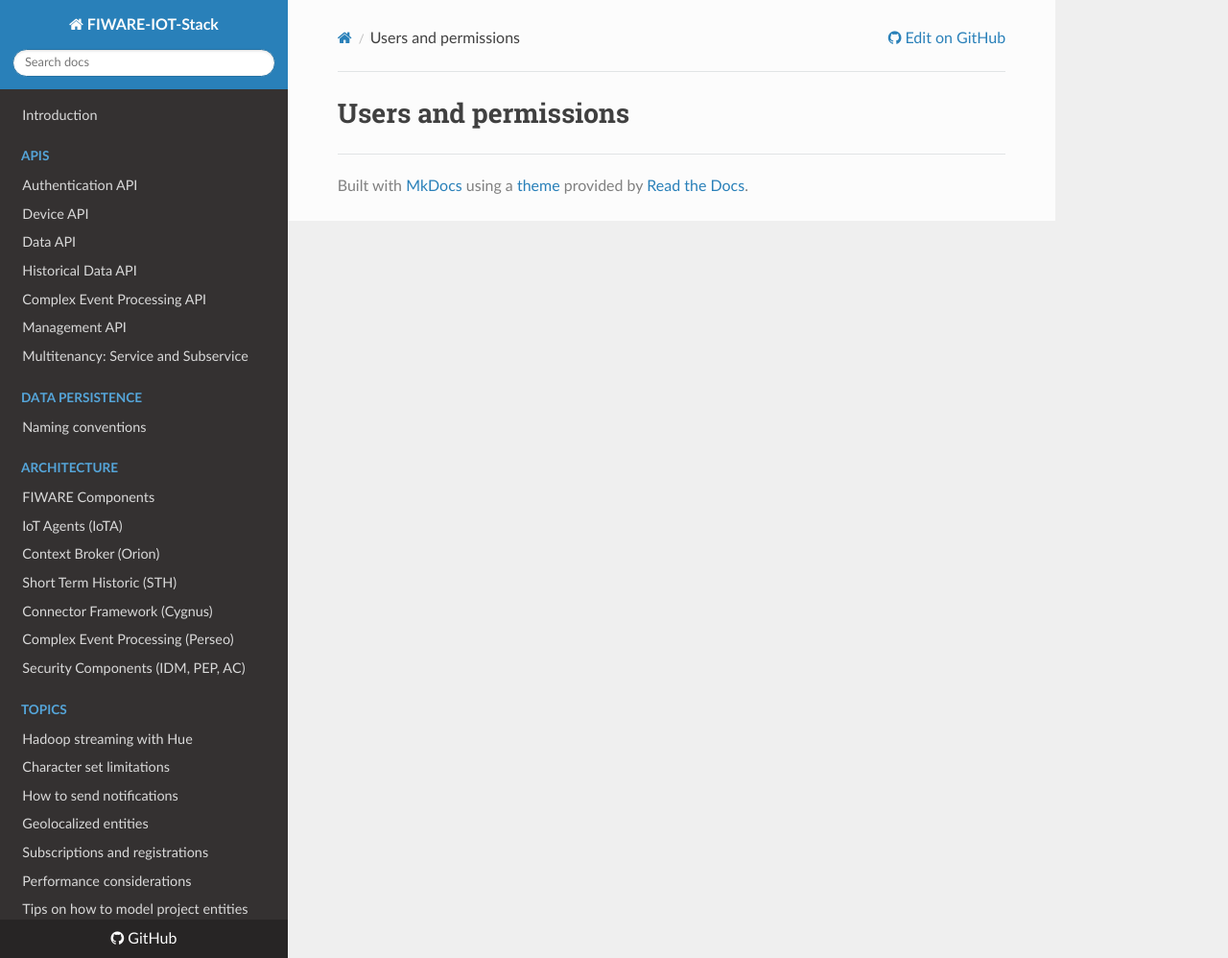
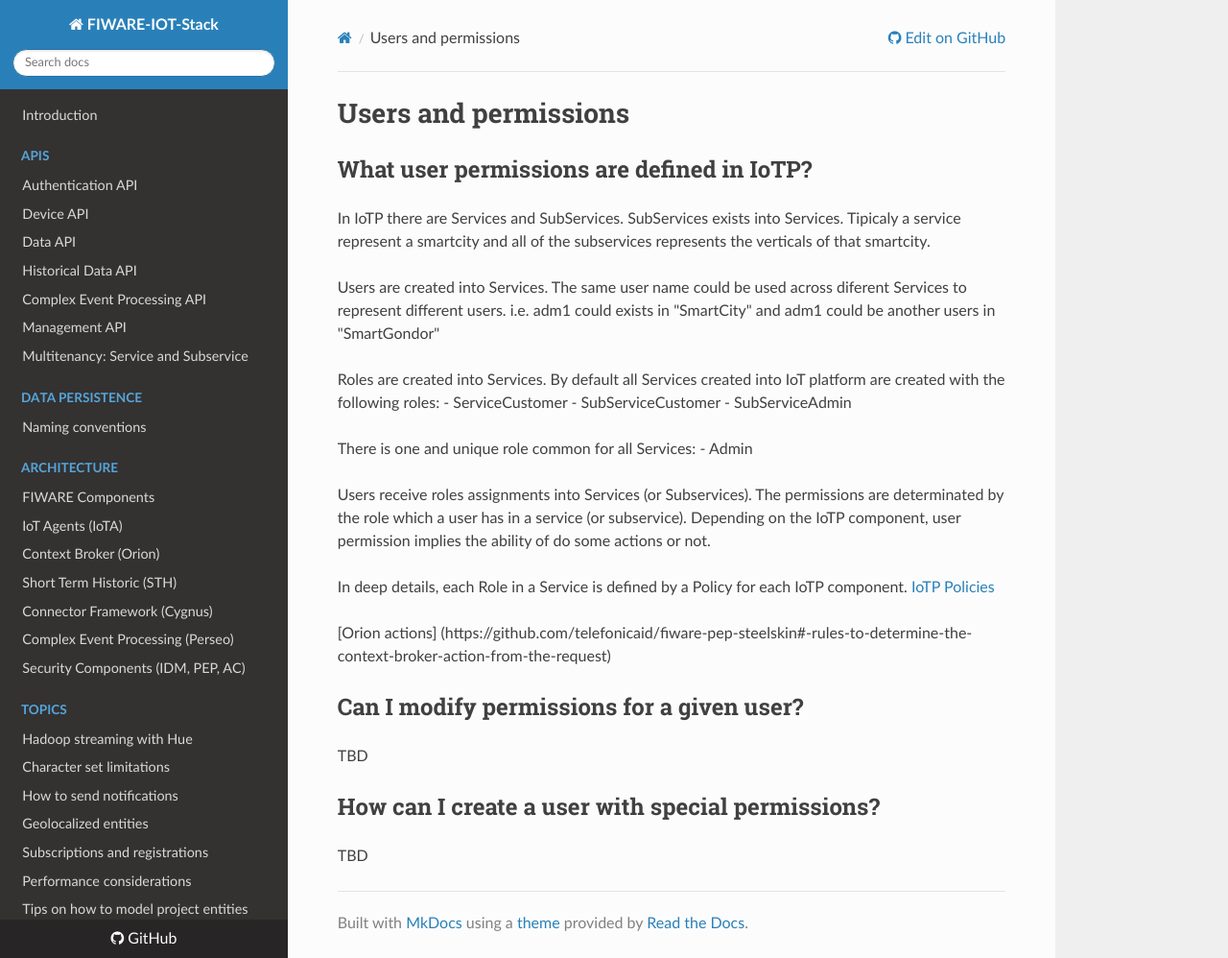
Before and after one commit to telefonicaid/thinking-cities, an MkDocs documentation site: the page built from docs/topics/user_permissions.md, in a window 1280 px wide and 998 px high. Shown: the whole window at 96% size. Built offline with MkDocs 1.6.1, drawn with Linux system fonts in a browser that asks for light colours; nearby versions of some CDN libraries; old or Windows-style settings are respelled for this version of MkDocs.

Commit message:
add first initial version of user permissions

```diff
--- a/docs/topics/user_permissions.md
+++ b/docs/topics/user_permissions.md
@@ -1 +1,36 @@
 # Users and permissions
+
+
+## What user permissions are defined in IoTP?
+
+
+In IoTP there are Services and SubServices. SubServices exists into Services.
+Tipicaly a service represent a smartcity and all of the subservices represents the verticals of that smartcity.
+
+Users are created into Services. The same user name could be used across diferent Services to represent different users.
+i.e. adm1 could exists in "SmartCity" and adm1 could be another users in "SmartGondor"
+
+Roles are created into Services. By default all Services created into IoT platform are created with the following roles:
+- ServiceCustomer
+- SubServiceCustomer
+- SubServiceAdmin
+
+There is one and unique role common for all Services:
+- Admin
+
+Users receive roles assignments into Services (or Subservices). The permissions are determinated by the role
+which a user has in a service (or subservice). Depending on the IoTP component, user permission implies the ability
+of do some actions or not.
+
+In deep details, each Role in a Service is defined by a Policy for each IoTP component.
+[IoTP Policies](https://github.com/telefonicaid/orchestrator/tree/master/src/orchestrator/core/policies)
+
+[Orion actions] (https://github.com/telefonicaid/fiware-pep-steelskin#-rules-to-determine-the-context-broker-action-from-the-request)
+
+
+
+## Can I modify permissions for a given user?
+TBD
+
+## How can I create a user with special permissions?
+TBD
```
